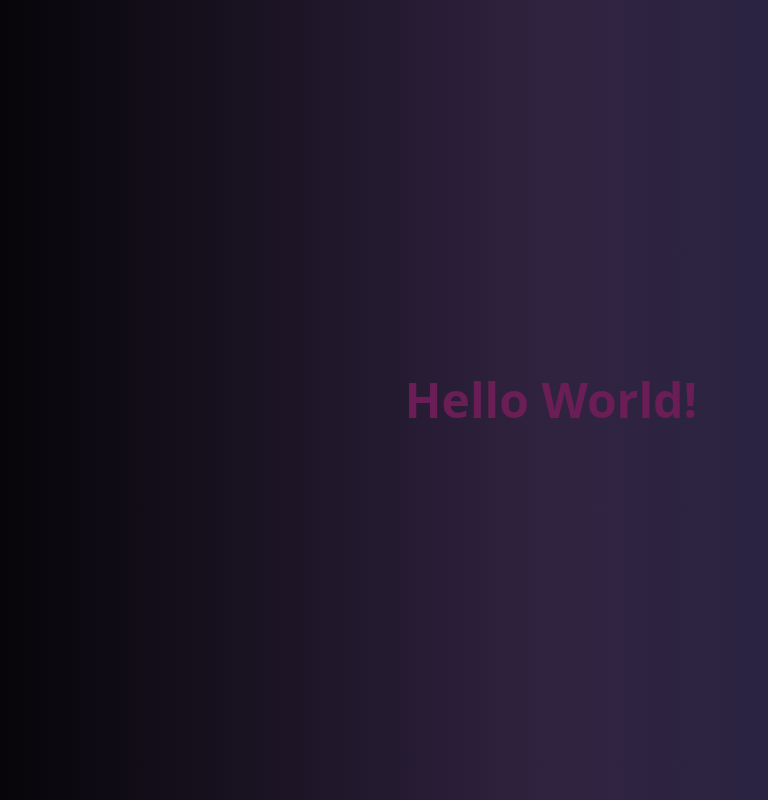
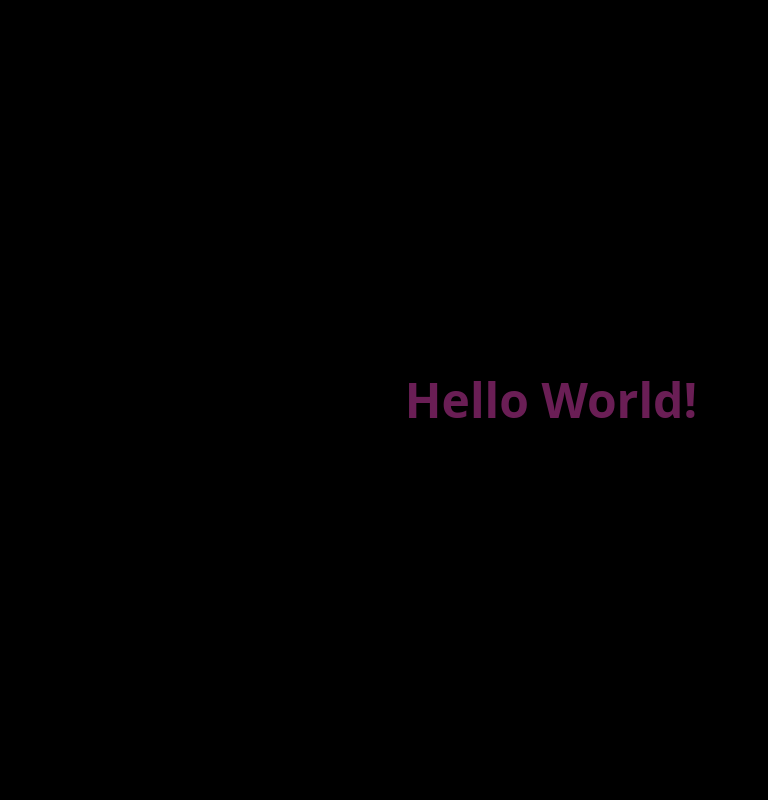
Before and after one commit to PeaceOloruntoba/peace.codes, a React (Vite) app: page / in a window 1280 px wide. Shown: the whole page, without its empty margins (89-857 px from the left). Built offline with nearby package versions, Linux system fonts and the light colour scheme.

Commit message:
Update App.jsx

```diff
--- a/src/App.jsx
+++ b/src/App.jsx
@@ -1,6 +1,6 @@
 export default function App() {
   return (
-    <div className="w-screen h-screen flex items-center justify-center bg-gradient-to-r from-main via-primary to-secondary">
+    <div className="w-screen h-screen flex items-center justify-center bg-main">
       <p className="text-5xl text-darkText font-bold">Hello World!</p>
     </div>
   );
```
